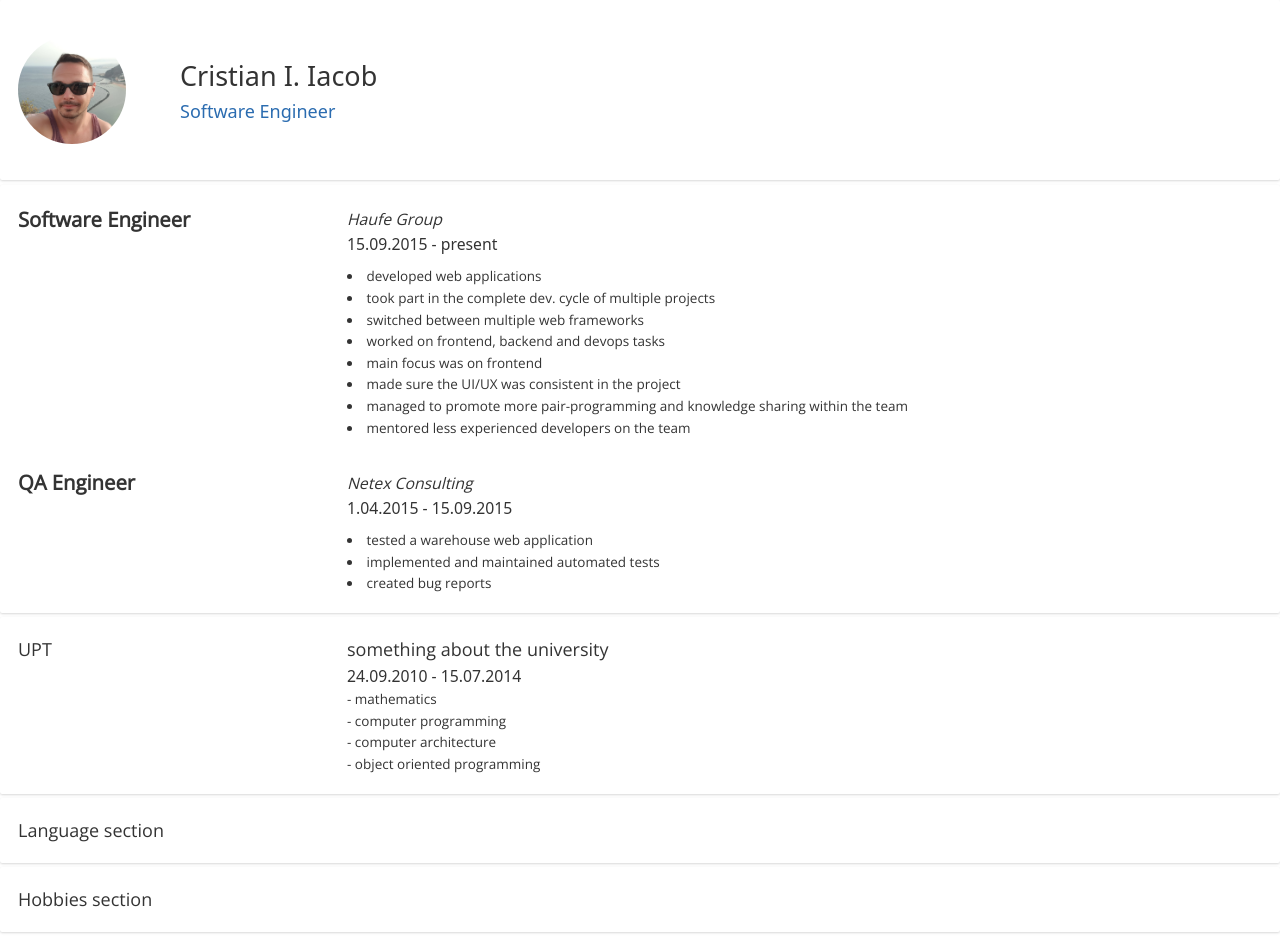
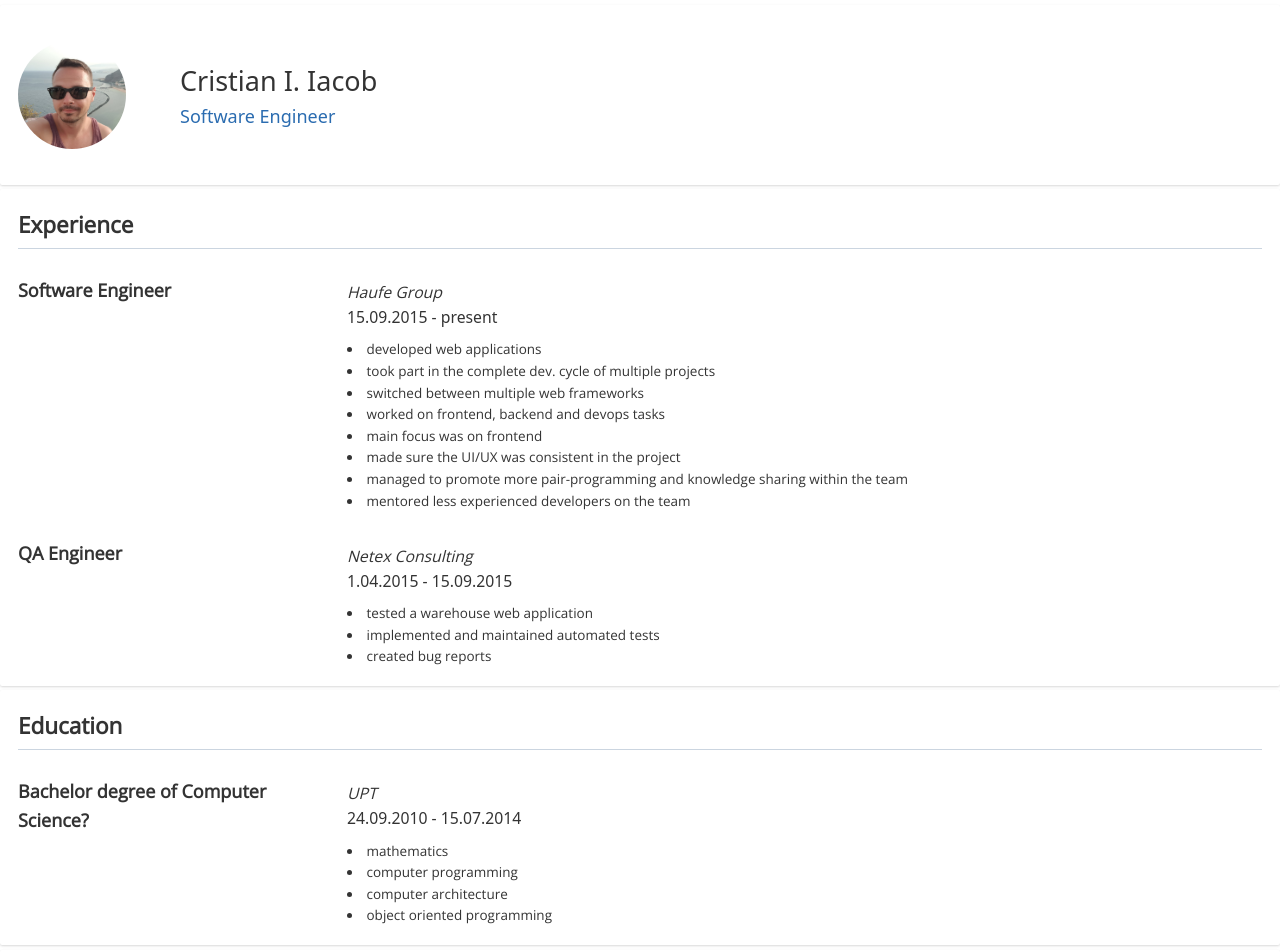
Before and after one commit to CristianIacob/resume, a Next.js app: page / in a window 1280 px wide. Shown: the top 952 px of the page. Built offline with nearby package versions, Linux system fonts and the light colour scheme.

Commit message:
Refactor styling of groups, experience and education. Add group title.

```diff
--- a/components/Education/index.jsx
+++ b/components/Education/index.jsx
@@ -2,26 +2,37 @@ import React from "react";
 import Group from "../Group";
 
 const Title = (props) => {
-  return <h1 className="w-1/4">{props.name}</h1>;
+  return (
+    <div className="flex flex-col w-full sm:flex-row sm:items-center md:w-1/4">
+      <h1 className="text-base text-base font-bold">{props.name}</h1>
+      <h4 className="flex text-xs font-sans mt-1 items-center h-full sm:hidden">
+        {props.startDate} - {props.endDate}
+      </h4>
+    </div>
+  );
 };
 
 const Skills = (props) => {
-  return props.skills.map((skill, i) => {
-    return (
-      <span key={`skill-${i}`} className="text-xs">
-        - {skill}
-      </span>
-    );
-  });
+  return (
+    <ul className="text-xs mt-2">
+      {props.skills.map((skill, i) => {
+        return (
+          <li key={`skill-${i}`} className="list-inside list-disc">
+            {skill}
+          </li>
+        );
+      })}
+    </ul>
+  );
 };
 
 const Summary = (props) => {
   return (
-    <section className="flex flex-col ml-4">
-      <h1>{props.description}</h1>
-      <h1 className="text-sm font-sans">
+    <section className="flex flex-col md:ml-4">
+      <h2 className="text-sm italic mt-1 ">{props.institution}</h2>
+      <h4 className="text-sm font-sans text-sm font-sans hidden sm:block">
         {props.startDate} - {props.endDate}
-      </h1>
+      </h4>
       <Skills skills={props.skills} />
     </section>
   );
@@ -31,13 +42,14 @@ function Education(props) {
   const education = props.data;
 
   return (
-    <Group>
-      <section className="w-full flex items-center">
+    <Group title="Education">
+      <section className="w-full flex flex-col items-start">
         {education.map((education, i) => {
           return (
-            <section key={`education-${i}`} className="flex flex-row w-full">
-              <Title name={education.name} />
+            <section key={`education-${i}`} className="flex w-full text-left items-start flex-col md:flex-row">
+              <Title name={education.award} startDate={education.startDate} endDate={education.endDate} />
               <Summary
+                institution={education.name}
                 startDate={education.startDate}
                 endDate={education.endDate}
                 description={education.description}
--- a/components/Experience/index.jsx
+++ b/components/Experience/index.jsx
@@ -3,9 +3,9 @@ import Group from "../Group";
 
 const Position = (props) => {
   return (
-    <div className='flex flex-row w-full items-center md:w-1/4'>
-      <h1 className='text-base text-lg font-bold'>{props.name}</h1>
-      <h4 className='flex text-xs font-sans mt-1 items-center ml-4 h-full sm:hidden'>
+    <div className="flex flex-col w-full sm:flex-row sm:items-center md:w-1/4">
+      <h1 className="text-base text-base font-bold">{props.name}</h1>
+      <h4 className="flex text-xs font-sans mt-1 items-center h-full sm:hidden">
         {props.startDate} - {props.endDate}
       </h4>
     </div>
@@ -14,10 +14,10 @@ const Position = (props) => {
 
 const Responsabilities = (props) => {
   return (
-    <ul className='text-xs mt-2'>
+    <ul className="text-xs mt-2">
       {props.data.map((responsability, i) => {
         return (
-          <li key={`responsability-${i}`} className='list-inside list-disc'>
+          <li key={`responsability-${i}`} className="list-inside list-disc">
             {responsability}
           </li>
         );
@@ -28,9 +28,9 @@ const Responsabilities = (props) => {
 
 const Job = (props) => {
   return (
-    <section className='flex flex-col md:ml-4'>
-      <h2 className='text-sm italic mt-1 '>{props.company}</h2>
-      <h4 className='text-sm font-sans hidden sm:block'>
+    <section className="flex flex-col md:ml-4">
+      <h2 className="text-sm italic mt-1 ">{props.company}</h2>
+      <h4 className="text-sm font-sans hidden sm:block">
         {props.startDate} - {props.endDate}
       </h4>
       <Responsabilities data={props.responsabilities} />
@@ -41,8 +41,8 @@ const Job = (props) => {
 function Experience(props) {
   const workplaces = props.data;
   return (
-    <Group>
-      <section className='w-full flex flex-col items-start'>
+    <Group title="Experience">
+      <section className="w-full flex flex-col items-start">
         {workplaces.map((work, i) => {
           return (
             <section
--- a/components/Group/index.jsx
+++ b/components/Group/index.jsx
@@ -1,7 +1,12 @@
 import React from "react";
 
-function Group({ children }) {
-  return <main className="w-full flex items-center rounded-sm px-4 py-4 mb-1 shadow">{children}</main>;
+function Group(props) {
+  return (
+    <main className={`w-full flex flex-col ${props.title ? "mb-4 " : ""}items-start rounded-sm px-4 py-4 sm:mb-1 sm:shadow`}>
+      {props.title && <h1 className="text-xl font-bold mb-6 pb-1 border-gray-400 border-b w-full">{props.title}</h1>}
+      {props.children}
+    </main>
+  );
 }
 
 export default Group;
--- a/components/Hobbies/index.jsx
+++ b/components/Hobbies/index.jsx
@@ -3,7 +3,7 @@ import Group from "../Group";
 
 function Hobbies() {
   return (
-    <Group>
+    <Group title="Hobbies">
       <section className="w-full flex items-center">Hobbies section</section>
     </Group>
   );
--- a/components/Layout/index.js
+++ b/components/Layout/index.js
@@ -3,7 +3,7 @@ import PropTypes from "prop-types";
 
 const Layout = ({ children }) => {
   return (
-    <div className="h-full">
+    <div className="h-full mt-1">
       <div className="mx-auto">
         <main className="container flex flex-col justify-center mx-auto">{children}</main>
       </div>
--- a/components/Linguistics/index.jsx
+++ b/components/Linguistics/index.jsx
@@ -3,7 +3,7 @@ import Group from "../Group";
 
 function Linguistics() {
   return (
-    <Group>
+    <Group title="Languages">
       <section className="w-full flex items-center">Language section</section>
     </Group>
   );
--- a/components/PersonalInfo/index.jsx
+++ b/components/PersonalInfo/index.jsx
@@ -10,12 +10,12 @@ import Group from "../Group";
 function PersonalInfo(props) {
   const { name, title, workplace } = props.data;
   return (
-    <Group>
-      <section className='w-full flex items-center py-4 md:flex-row lg:flex-row'>
-        <img className='w-24 h-24 md:w-36 md:h-36 lg:w-36 lg:h-36 object-cover object-center rounded-full' src={`/profile.jpg`} />
-        <section className='flex flex-col ml-8 items-center md:items-start md:ml-12 font-serif md:mt-0'>
-          <h1 className='text-2xl font-sans font-medium'>{name}</h1>
-          <span className='text-base font-sans text-blue-700'>{title}</span>
+    <Group title="">
+      <section className="w-full flex items-center py-4 md:flex-row lg:flex-row">
+        <img className="w-24 h-24 md:w-36 md:h-36 lg:w-36 lg:h-36 object-cover object-center rounded-full" src={`/profile.jpg`} />
+        <section className="flex flex-col ml-8 items-center md:items-start md:ml-12 font-serif md:mt-0">
+          <h1 className="text-2xl font-sans font-medium">{name}</h1>
+          <span className="text-base font-sans text-blue-700">{title}</span>
         </section>
       </section>
     </Group>
```
